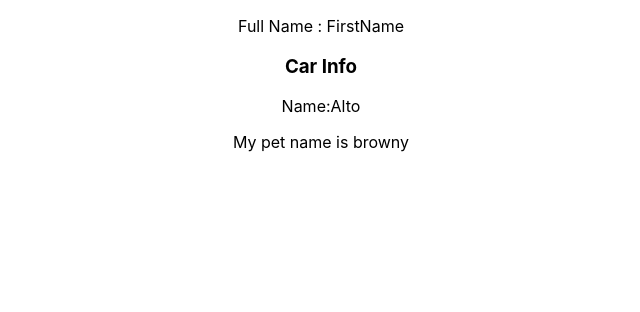
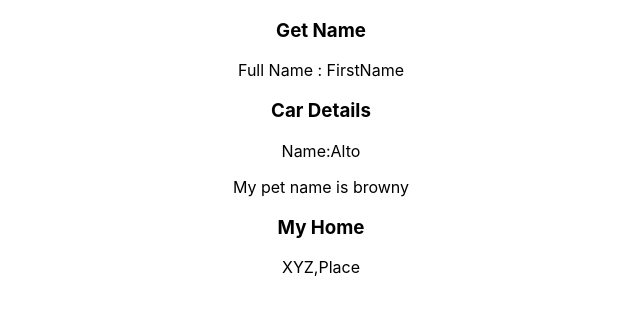
Before and after one commit to nagajayasree/2021, a React (Create React App) app: page / in a window 1280 px wide. Shown: the top 312 px of the page, without its empty margins (319-959 px from the left). Built offline with nearby package versions, Linux system fonts and the light colour scheme.

Commit message:
added changes

```diff
--- a/src/App.tsx
+++ b/src/App.tsx
@@ -1,12 +1,15 @@
 import "./App.css";
-import { Name, Car, Pet } from "./topics/funcComps";
+import { Name, Car, Pet, Home } from "./topics/funcComps";
 
 function App() {
   return (
     <div className="App">
-      <Name firstName="FirstName" />
-      <Car name="Alto" />
+      <Name firstName="FirstName">Get Name</Name>
+      <Car name="Alto">Car Details</Car>
       <Pet name="browny" />
+      <Home name="XYZ" place="Place">
+        My Home
+      </Home>
     </div>
   );
 }
--- a/src/topics/funcComps.tsx
+++ b/src/topics/funcComps.tsx
@@ -7,9 +7,15 @@ export const Pet = ({ name }: pet) => {
   return <div>My pet name is {name}</div>;
 };
 
-export type NameProps = { firstName: string; lastName?: string };
-export const Name = ({ firstName, lastName }: NameProps) => (
+export type NameProps = {
+  firstName: string;
+  lastName?: string;
+  children?: string; //without this prop type,children will not be displayed,throws error
+  //and it should be named children only,it's not accepting any other name
+};
+export const Name = ({ firstName, lastName, children }: NameProps) => (
   <div>
+    <h3>{children}</h3>
     <p>
       Full Name : {firstName} {lastName}
     </p>
@@ -20,10 +26,21 @@ export interface ICar {
   name: string;
   color?: string;
 }
-export const Car: FunctionComponent<ICar> = ({ name, color }) => (
+export const Car: FunctionComponent<ICar> = ({ name, color, children }) => (
   <div>
-    <h3>Car Info</h3>
+    <h3>{children}</h3>
     <p>Name:{name}</p>
     {color == undefined ? <p>{""}</p> : <p>Color:{color}</p>}
   </div>
 );
+
+type HomeProps = {
+  name: string;
+  place: string;
+};
+export const Home: React.FC<HomeProps> = ({ name, place, children }) => (
+  <div>
+    <h3>{children}</h3>
+    {name},{place}
+  </div>
+);
```
